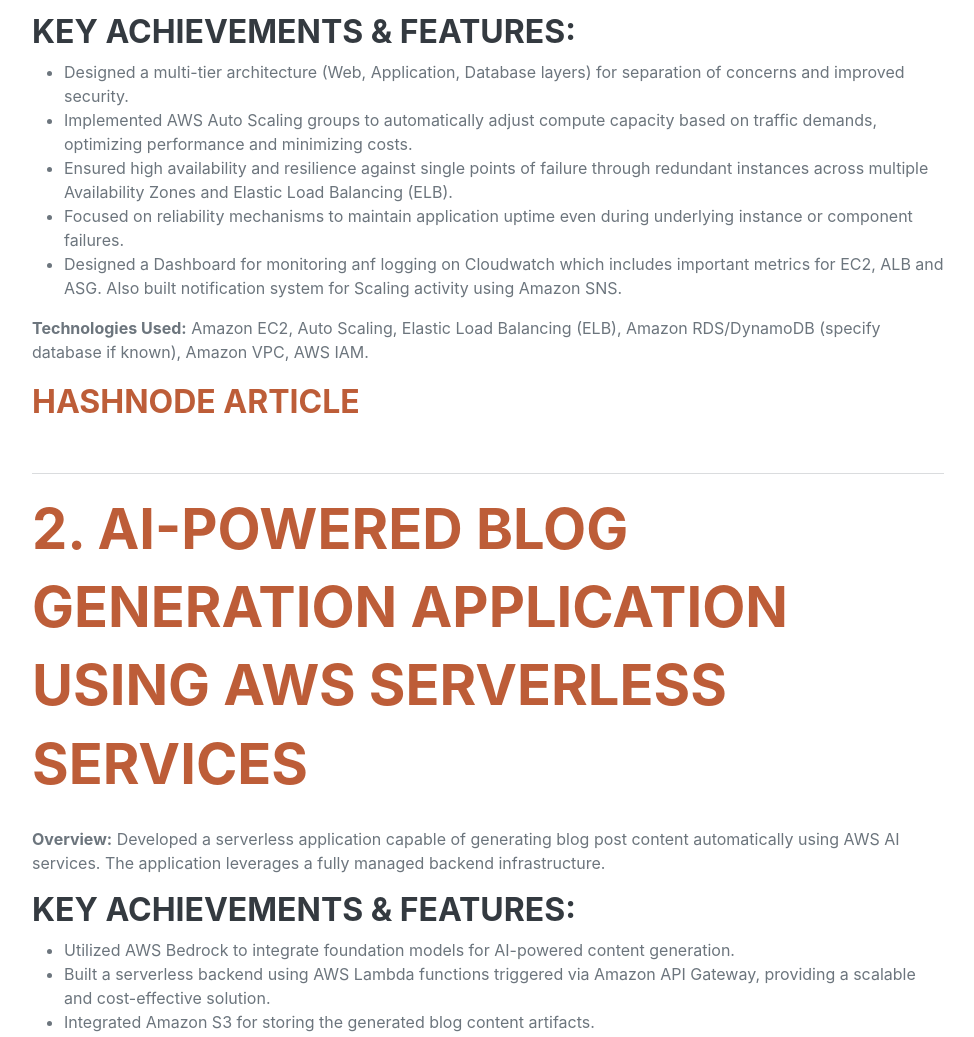
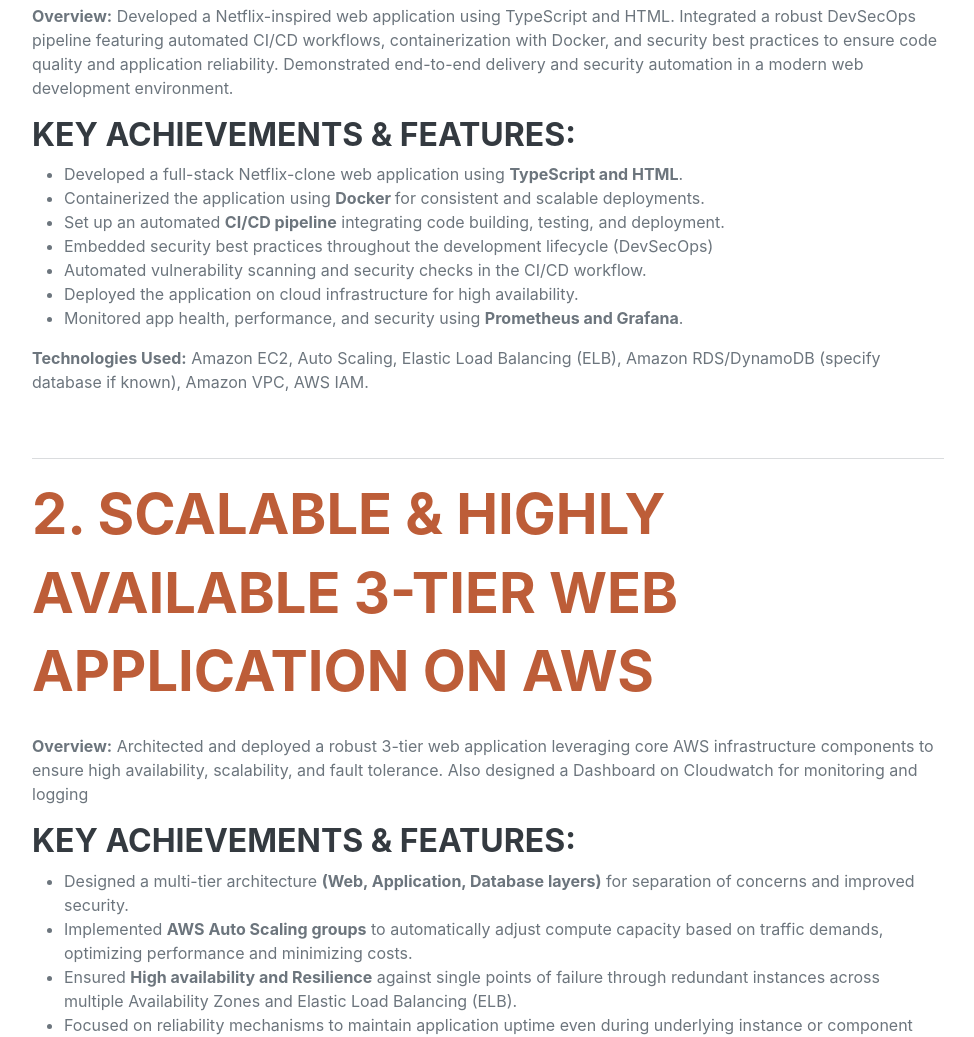
Before and after one commit to ShivamSoni1995/ShivamSoni1995-2.github.io, a plain HTML site: page index.html in a window 1280 px wide. Shown: the part 1330-2367 px from the top of the page, without its empty margins (288-1262 px from the left). Drawn offline with nearby package versions, Linux system fonts and the light colour scheme; a script that the page names is missing; a web font is replaced by a local one.

Commit message:
Update index.html

```diff
--- a/index.html
+++ b/index.html
@@ -72,7 +72,41 @@
                             <h2 class="mb-0">
                                 <a href="https://github.com/ShivamSoni1995/ThreeTierWebApp" target="_blank" class="custom-link">
                                     <span class="link-text-wrapper">
-                                        1. Scalable & Highly Available 3-Tier Web Application on AWS
+                                        1. Netflix-Clone Web Application with End-to-End DevSecOps Pipeline (TypeScript, Docker, CI/CD)
+
+                                    </span>
+                                    <span class="link-icon-wrapper">
+                                        <i class="fab fa-github"></i>
+                                    </span>
+                                </a>
+                            </h2>
+        <br>
+        <p><strong>Overview:</strong> Developed a Netflix-inspired web application using TypeScript and HTML. Integrated a robust DevSecOps pipeline featuring automated CI/CD workflows, containerization with Docker, and security best practices to ensure code quality and application reliability. Demonstrated end-to-end delivery and security automation in a modern web development environment.</p>
+
+        <h3>Key Achievements & Features:</h3>
+        <ul>
+            <li>Developed a full-stack Netflix-clone web application using <strong>TypeScript and HTML</strong>.</li>
+            <li>Containerized the application using <strong>Docker </strong> for consistent and scalable deployments.</li>
+            <li>Set up an automated <strong>CI/CD pipeline</strong> integrating code building, testing, and deployment.</li>
+            <li>Embedded security best practices throughout the development lifecycle (DevSecOps)</li>
+            <li>Automated vulnerability scanning and security checks in the CI/CD workflow.</li>
+            <li>Deployed the application on cloud infrastructure for high availability.</li>
+            <li>Monitored app health, performance, and security using <strong>Prometheus and Grafana</strong>.</li>
+        </ul>
+
+        <p><strong>Technologies Used:</strong> <span class="technologies">Amazon EC2, Auto Scaling, Elastic Load Balancing (ELB), Amazon RDS/DynamoDB (specify database if known), Amazon VPC, AWS IAM.</span></p>
+
+                        </div>
+
+
+                    </div>
+                    <hr>
+                    <div class="d-flex flex-column flex-md-row justify-content-between mb-5">
+                        <div class="flex-grow-1">
+                            <h2 class="mb-0">
+                                <a href="https://github.com/ShivamSoni1995/ThreeTierWebApp" target="_blank" class="custom-link">
+                                    <span class="link-text-wrapper">
+                                        2. Scalable & Highly Available 3-Tier Web Application on AWS
                                     </span>
                                     <span class="link-icon-wrapper">
                                         <i class="fab fa-github"></i>
@@ -84,11 +118,11 @@
 
         <h3>Key Achievements & Features:</h3>
         <ul>
-            <li>Designed a multi-tier architecture (Web, Application, Database layers) for separation of concerns and improved security.</li>
-            <li>Implemented AWS Auto Scaling groups to automatically adjust compute capacity based on traffic demands, optimizing performance and minimizing costs.</li>
-            <li>Ensured high availability and resilience against single points of failure through redundant instances across multiple Availability Zones and Elastic Load Balancing (ELB).</li>
+<li>Designed a multi-tier architecture <strong>(Web, Application, Database layers)</strong> for separation of concerns and improved security.</li>
+            <li>Implemented <strong>AWS Auto Scaling groups</strong> to automatically adjust compute capacity based on traffic demands, optimizing performance and minimizing costs.</li>
+            <li>Ensured <strong>High availability and Resilience</strong> against single points of failure through redundant instances across multiple Availability Zones and Elastic Load Balancing (ELB).</li>
             <li>Focused on reliability mechanisms to maintain application uptime even during underlying instance or component failures.</li>
-            <li>Designed a Dashboard for monitoring anf logging on Cloudwatch which includes important metrics for EC2, ALB and ASG. Also built notification system for Scaling activity using Amazon SNS.</li>
+            <li>Designed a Dashboard for monitoring anf logging on <strong>Cloudwatch</strong> which includes important metrics for EC2, ALB and ASG. Also built notification system for Scaling activity using Amazon SNS.</li>
         </ul>
 
         <p><strong>Technologies Used:</strong> <span class="technologies">Amazon EC2, Auto Scaling, Elastic Load Balancing (ELB), Amazon RDS/DynamoDB (specify database if known), Amazon VPC, AWS IAM.</span></p>
@@ -107,7 +141,7 @@
                             <h2 class="mb-0">
                                 <a href="https://github.com/ShivamSoni1995/Blog-generation-AWS-Bedrock.git" target="_blank" class="custom-link">
                                     <span class="link-text-wrapper">
-                                        2. AI-Powered Blog Generation Application using AWS Serverless Services
+                                        3. AI-Powered Blog Generation Application using AWS Serverless Services
                                     </span>
                                     <span class="link-icon-wrapper">
                                         <i class="fab fa-github"></i>
@@ -127,35 +161,6 @@
         </ul>
 
         <p><strong>Technologies Used:</strong> <span class="technologies">AWS Bedrock, AWS Lambda, Amazon API Gateway, Amazon S3, AWS IAM, Postman (for testing).</span></p>
-                        </div>
-
-                    </div>
-                    <hr>
-                    <div class="d-flex flex-column flex-md-row justify-content-between mb-5">
-                        <div class="flex-grow-1">
-                            <h2 class="mb-0">
-                                <a href="https://github.com/ShivamSoni1995/Cloud-optimization-with-Boto3.git" target="_blank" class="custom-link">
-                                    <span class="link-text-wrapper">
-                                        3. Automated AWS Cost Optimization: Stale EBS Snapshot Removal
-                                    </span>
-                                    <span class="link-icon-wrapper">
-                                        <i class="fab fa-github"></i>
-                                    </span>
-                                </a>
-                            </h2>
-        <br>
-        <p><strong>Overview:</strong> Developed an automated solution to identify and remove unused AWS resources, specifically targeting orphaned EBS snapshots, thereby reducing cloud storage costs.</p>
-
-        <h3>Key Achievements & Features:</h3>
-        <ul>
-            <li>Created an AWS Lambda function to programmatically scan for EBS snapshots not associated with any active EC2 instances.</li>
-            <li>Implemented logic within the Lambda function to automatically delete these identified stale snapshots.</li>
-            <li>Achieved direct cost savings by eliminating charges for unnecessary EBS storage.</li>
-            <li>Demonstrated practical application of serverless automation for cloud resource management and cost optimization.</li>
-            <li>Scheduled the Lambda function execution using Amazon EventBridge (formerly CloudWatch Events) for regular clean-up.</li>
-        </ul>
-
-        <p><strong>Technologies Used:</strong> <span class="technologies">AWS Lambda, Amazon EBS, Amazon EC2 (for context), AWS IAM, (Optional: Amazon EventBridge/CloudWatch Events).</span></p>
                         </div>
 
                     </div>
```
